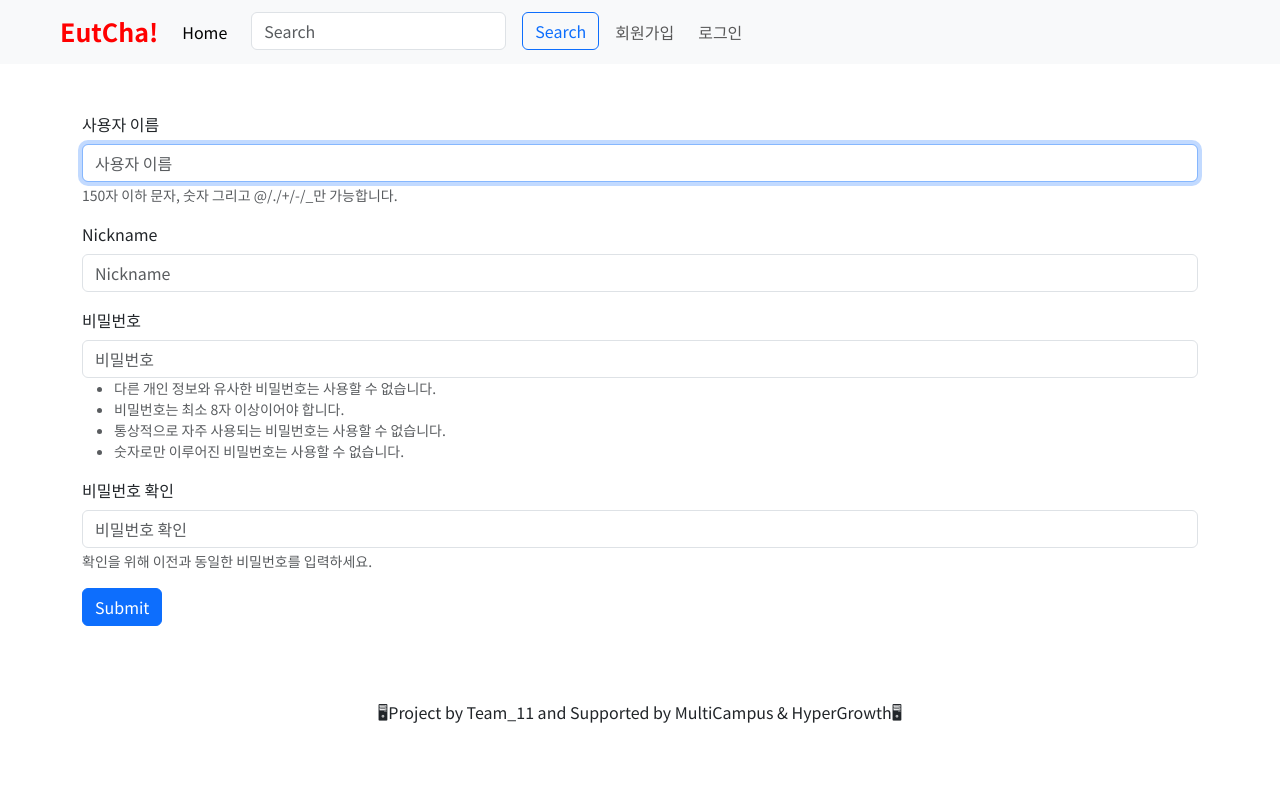
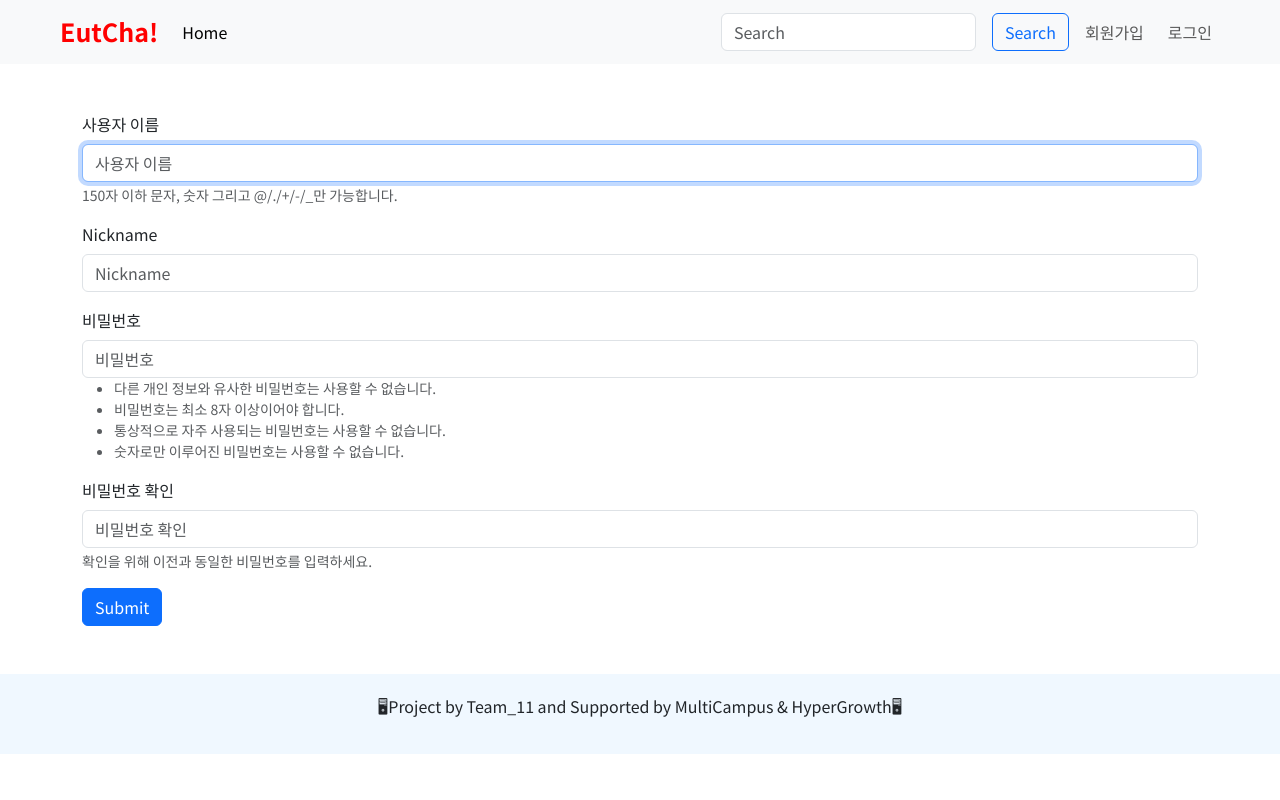
Before and after one commit to sjhmlj/pj_first, a Django app: page /accounts/signup/ in a window 1280 px wide. Run offline with Django 3.2, Linux system fonts and the light colour scheme; some libraries are stand-ins or nearby versions.

Commit message:
base/navbar/

```diff
--- a/static/css/style.css
+++ b/static/css/style.css
@@ -1,4 +1,4 @@
-.top_button {
+.btn_top {
   position: fixed;
   bottom: 50px;
   right: 50px;
@@ -18,3 +18,15 @@
   margin: 0 0 0 auto;
   align-items: center;
 }
+
+.footer_ {
+  height: 80px;
+  width: 100%;
+  display: flex;
+  text-align: center;
+  position: absolute;
+  bottom: 0;
+  align-items: center;
+  justify-content: center;
+  background-color: aliceblue;
+}
--- a/templates/base.html
+++ b/templates/base.html
@@ -19,6 +19,9 @@
   <style>
     body {
       font-family: 'Noto Sans KR', sans-serif;
+      position: relative;
+      min-height: 100%;
+      padding-bottom: 80px;
     }
   </style>
 </head>
@@ -30,13 +33,15 @@
     {% block content %}{% endblock content %}
   </div>
   <!-- button -->
-  <div class="top_button">
+  <div class="btn_top">
     <i class="bi bi-arrow-up-circle-fill" style="width: 50px; height: 50px;"></i>
   </div>
   <!-- footer -->
-  <footer class="fixed-bottom text-center" style="height: 100px; width: 100%; text-align: center">
-    <p>🖥Project by Team_11 and Supported by MultiCampus & HyperGrowth🖥</p>
-  </footer>
+  <div class="wrap">
+    <footer class="footer_">
+      <p>🖥Project by Team_11 and Supported by MultiCampus & HyperGrowth🖥</p>
+    </footer>
+  </div>
   {% bootstrap_javascript %}
   <script src="https://cdn.jsdelivr.net/npm/axios/dist/axios.min.js"></script>
   <!-- JavaScript Bundle with Popper -->
@@ -51,7 +56,7 @@
       if ($(this).scrollTop() > 200) {
         $('#btn_top').fadeIn();
       } else {
-        $('#btm_top').fadeOut();
+        $('#btn_top').fadeOut();
       }
     });
     $('#btn_top').click(function () {
--- a/templates/navbar.html
+++ b/templates/navbar.html
@@ -6,12 +6,14 @@
       aria-controls="navbarNav" aria-expanded="false" aria-label="Toggle navigation">
       <span class="navbar-toggler-icon"></span>
     </button>
-    <div class="collapse navbar-collapse" id="navbarNav">
+    <div class="collapse navbar-collapse justify-content-between" id="navbarNav">
       <ul class="navbar-nav">
         <li class="nav-item">
           <a class="nav-link active" aria-current="page" href="{% url 'reviews:index' %}">Home</a>
         </li>
-        <li class="">
+      </ul>
+      <ul class="nav navbar-nav">
+        <li class="search_bar">
           <form class="d-flex">
             <input class="form-control mx-3" type="search" placeholder="Search" aria-label="Search">
             <button class="btn btn-outline-primary me-2" type="submit">Search</button>
@@ -19,7 +21,7 @@
         </li>
         {% if request.user.is_authenticated %}
         <li class="nav-item">
-          <a class="nav-link me-2" href="{% url 'accounts:detail' request.user.pk %}">{{ request.user }}</a>
+          <a class="nav-link me-2" href="{% url 'accounts:detail' request.user.pk %}">{{ request.user.nickname }}</a>
         </li>
         <li class="nav-item">
           <a class="nav-link me-2" href="{% url 'accounts:logout' %}">로그아웃</a>
@@ -29,7 +31,7 @@
         </li>
         {% else %}
         <li class="nav-item">
-          <a class="nav-link me-2" href="{% url 'accounts:signup' %}">회원가입</a>
+          <a class="nav-link me-2 btn-btn-secondary" href="{% url 'accounts:signup' %}">회원가입</a>
         </li>
         <li class="nav-item">
           <a class="nav-link" href="{% url 'accounts:login' %}">로그인</a>
```
